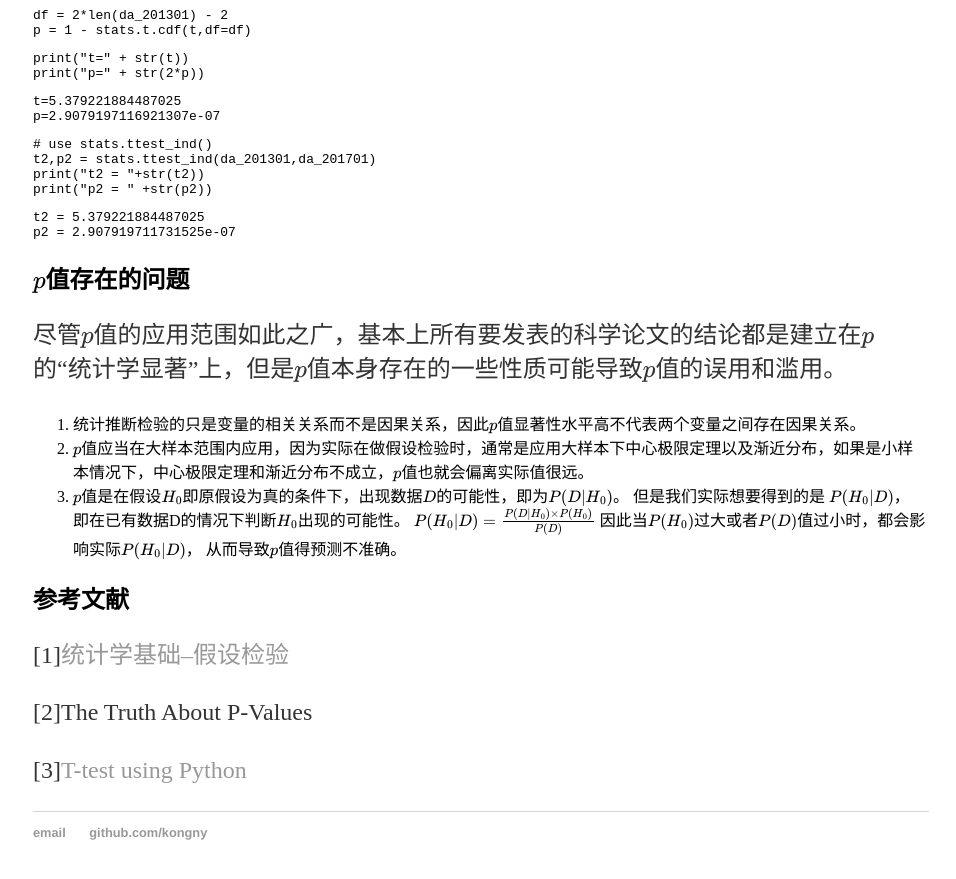
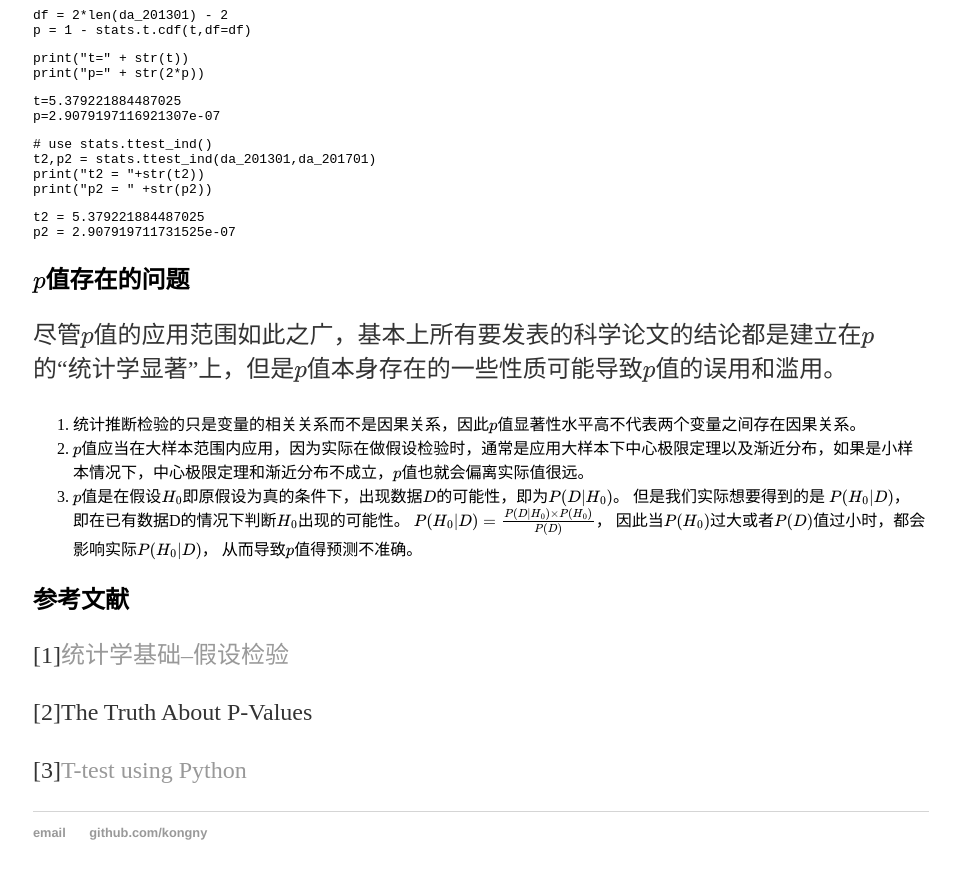
Before and after one commit to kongny/kongny.github.io, a Jekyll site: the page built from _posts/2019-3-30-homework2.markdown, in a window 1280 px wide and 900 px high, scrolled down 2494 px. Shown: the top 879 px of the window, without its empty margins (159-1115 px from the left). Built offline with Jekyll 4.4.1, drawn with Linux system fonts in a browser that asks for light colours; our own code applies the rules of GitHub Pages for plain Markdown files; Markdown is read by kramdown in place of the engine named in the settings; formulas are drawn with MathJax 3.

```diff
--- a/_posts/2019-3-30-homework2.markdown
+++ b/_posts/2019-3-30-homework2.markdown
@@ -290,7 +290,7 @@ print("p2 = " +str(p2))
 3. $$p$$值是在假设$$H_0$$即原假设为真的条件下，出现数据$$D$$的可能性，即为$$P(D|H_0)$$。
 但是我们实际想要得到的是 $$P(H_0|D)$$，
 即在已有数据D的情况下判断$$H_0$$出现的可能性。
-$$P(H_0|D)=\frac{P(D|H_0)\times P(H_0)}{P(D)}$$
+$$P(H_0|D)=\frac{P(D|H_0)\times P(H_0)}{P(D)}$$，
 因此当$$P(H_0)$$过大或者$$P(D)$$值过小时，都会影响实际$$P(H_0|D)$$，
 从而导致$$p$$值得预测不准确。
 
```
